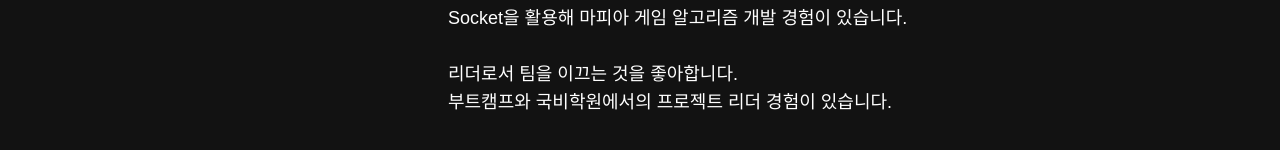
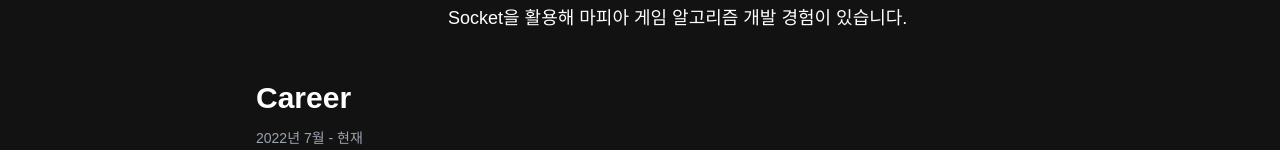
Before and after one commit to dongsun1/dongsun1.dev, a Next.js app: page /resume in a window 1280 px wide. Shown: the part 557-707 px from the top of the page. Built offline with nearby package versions, Linux system fonts and the light colour scheme; a web font is replaced by a local one.

Commit message:
update resume

```diff
--- a/pages/_app.tsx
+++ b/pages/_app.tsx
@@ -23,9 +23,7 @@ export default function App({ Component, pageProps }: AppProps) {
 //TODO
 
 //**Posting**
-
 //Container(meta tag)
 
 //**Develop**
-
 //Related posts
--- a/pages/resume.tsx
+++ b/pages/resume.tsx
@@ -33,9 +33,6 @@ export default function About() {
               <br />
               <p>어려운 문제를 해결할 때 성취감을 느끼는 것을 좋아합니다.</p>
               <p>Socket을 활용해 마피아 게임 알고리즘 개발 경험이 있습니다. </p>
-              <br />
-              <p>리더로서 팀을 이끄는 것을 좋아합니다.</p>
-              <p>부트캠프와 국비학원에서의 프로젝트 리더 경험이 있습니다.</p>
             </div>
           </div>
         </div>
```
